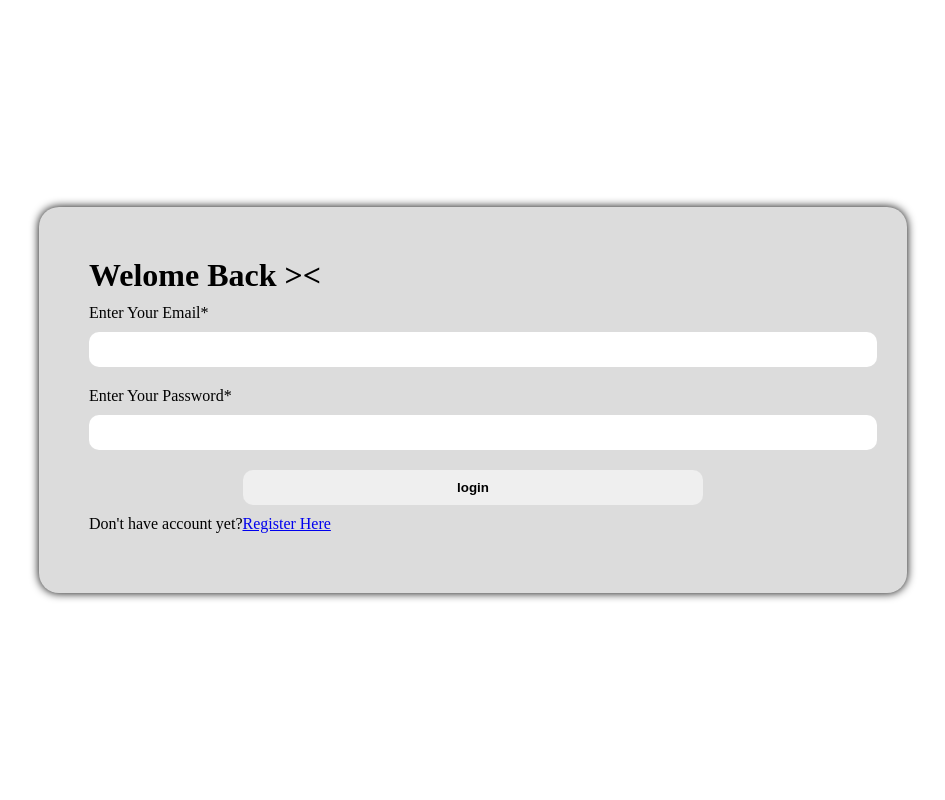
After one commit to PhyoeKyawThan/re-tulip-diary, a Flask app: page /login in a window 1280 px wide. The commit adds this page. Shown: the whole page, without its empty margins (167-1112 px from the left). Run offline with Flask 3, Linux system fonts and the light colour scheme.

```diff
--- a/app/__init__.py
+++ b/app/__init__.py
@@ -14,7 +14,7 @@ def create_app():
 
     # register the blueprints
     app.register_blueprint(views, url_prefix="/")
-    app.register_blueprint(auth, url_prefix="/auth/")
+    app.register_blueprint(auth, url_prefix="/auth")
 
     with app.app_context():
         db.create_all()
--- a/app/config.py
+++ b/app/config.py
@@ -1,3 +1,4 @@
-SECRET_KEY = 'domakandaudrey@'
-IMAGE_DIR = "app/static/images/"
+SECRET_KEY = "domakandaudrey@"
+PROFILE_DIR = "app/static/images/profile"
+POST_DIR = "app/static/images/post"
 SQLALCHEMY_DATABASE_URI = "mysql://domak:domak90@localhost:3306/tulip"
--- /dev/null
+++ b/app/templates/login.html
@@ -0,0 +1,72 @@
+<!DOCTYPE html>
+<html lang="en">
+<head>
+    <meta charset="UTF-8">
+    <meta name="viewport" content="width=device-width, initial-scale=1.0">
+    <title>Login Here</title>
+    <style>
+        *{
+            width: 100%;
+            margin: auto;
+        }
+
+        html, body{
+            height: 100%;
+        }
+
+        .container{
+            height: 100%;
+            display: flex;
+        }
+
+        .container form{
+            width: 60%;
+            padding: 50px;
+            border-radius: 20px;
+            background-color: gainsboro;
+            box-shadow: 0 0 10px;
+        }
+
+        form div{
+            margin: 10px auto;
+        }
+
+        form input{
+            padding: 10px;
+            border-radius: 10px;
+            border: none;
+            margin: 10px auto;
+        }
+
+        .options input{
+            font-weight: bold;
+            width: 60%;
+            display: block;
+        }
+
+        .options .register-account{
+        }
+    </style>
+</head>
+<body>
+    <div class="container">
+        <form action="/auth/login" method="post">
+            <h1>Welome Back ><</h1>
+            <div class="email">
+                <label for="email">Enter Your Email* </label>
+                <input type="email" name="email" id="email">
+            </div>
+            <div class="password">
+                <label for="password">Enter Your Password* </label>
+                <input type="password" name="password" id="password">
+            </div>
+            <div class="options">
+                <input type="submit" value="login">
+                <div class="register-account">
+                    Don't have account yet?<a href="/signup">Register Here</a>
+                </div>
+            </div>
+        </form>
+    </div>
+</body>
+</html>
--- a/app/templates/signup.html
+++ b/app/templates/signup.html
@@ -25,7 +25,7 @@
 
         .container form{
             height: fit-content;
-            width: 40%;
+            width: 60%;
             padding: 20px;
             border-radius: 20px;
             background-color: rgba(56, 42, 42, 0.363);
@@ -78,7 +78,7 @@
             </div>
             <div class="options">
                 <input type="button" value="Sign up" id="signup">
-                <a href="">Already have an account?</a>
+                <a href="/login">Already have an account?</a>
             </div>
         </form>
     </div>
--- a/app/views.py
+++ b/app/views.py
@@ -1,23 +1,32 @@
-from flask import Blueprint, render_template
+from flask import Blueprint, render_template, redirect, url_for, session
 
 views = Blueprint("views", __name__)
 
 @views.route('/')
 def index():
+    if "current_user" not in session:
+        return redirect(url_for("views.login"))
     return render_template('index.html', title="HOME")
 
 @views.route('/post-area')
 def post_area():
+    if "current_user" not in session:
+        return redirect(url_for("views.login"))
     return render_template('post_area.html', title='Post Area')
 
 @views.route('/profile')
 def profile():
+    if "current_user" not in session:
+        return redirect(url_for("views.login"))
     return render_template('profile.html', title='Profile')
 
 @views.route('/signup')
 def signup():
     return render_template("signup.html")
 
+@views.route('/login')
+def login():
+    return render_template("login.html")
 
 if __name__ == '__main__':
     app.run(debug=True)
```
Also changed, not shown: app/actions.py (+50 -3 lines), app/auth.py (+17 -5 lines), app/templates/upload.html (added, +44 -0 lines), app/models.py (line endings or trailing spaces).
